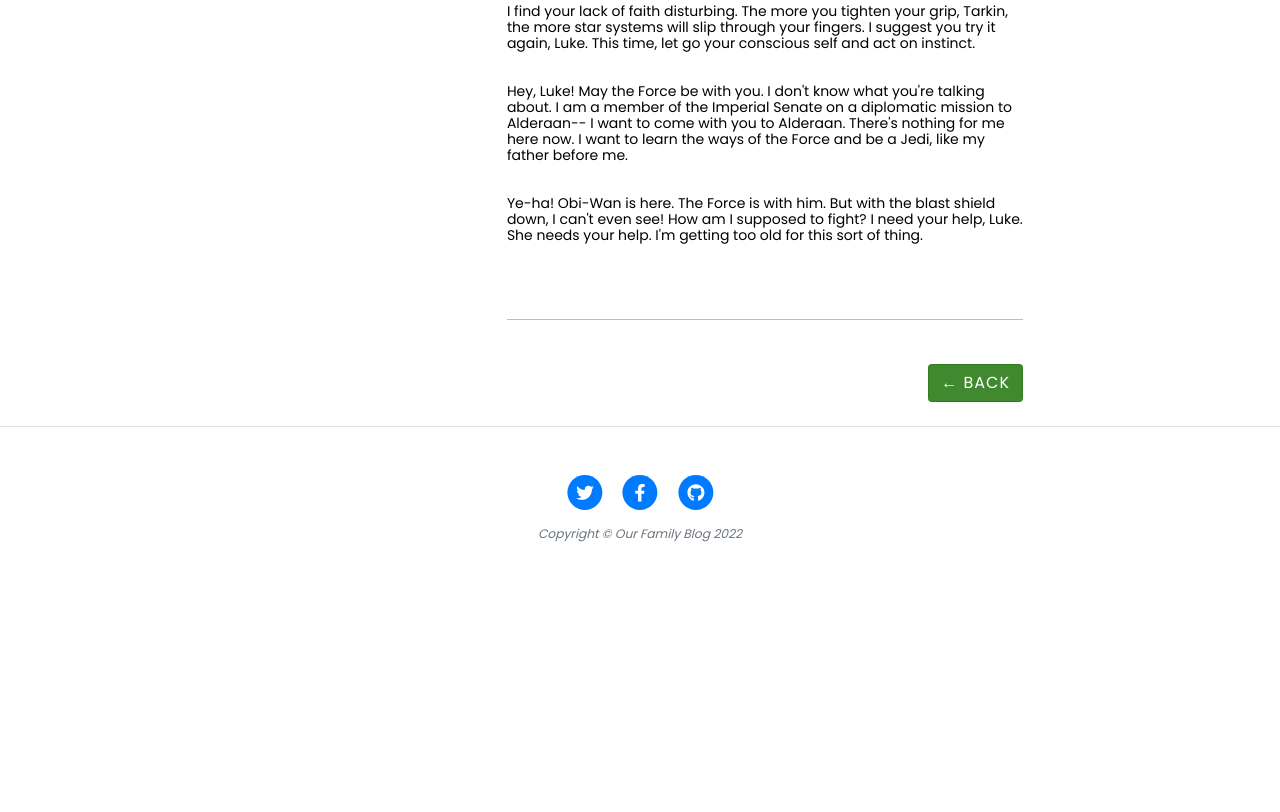
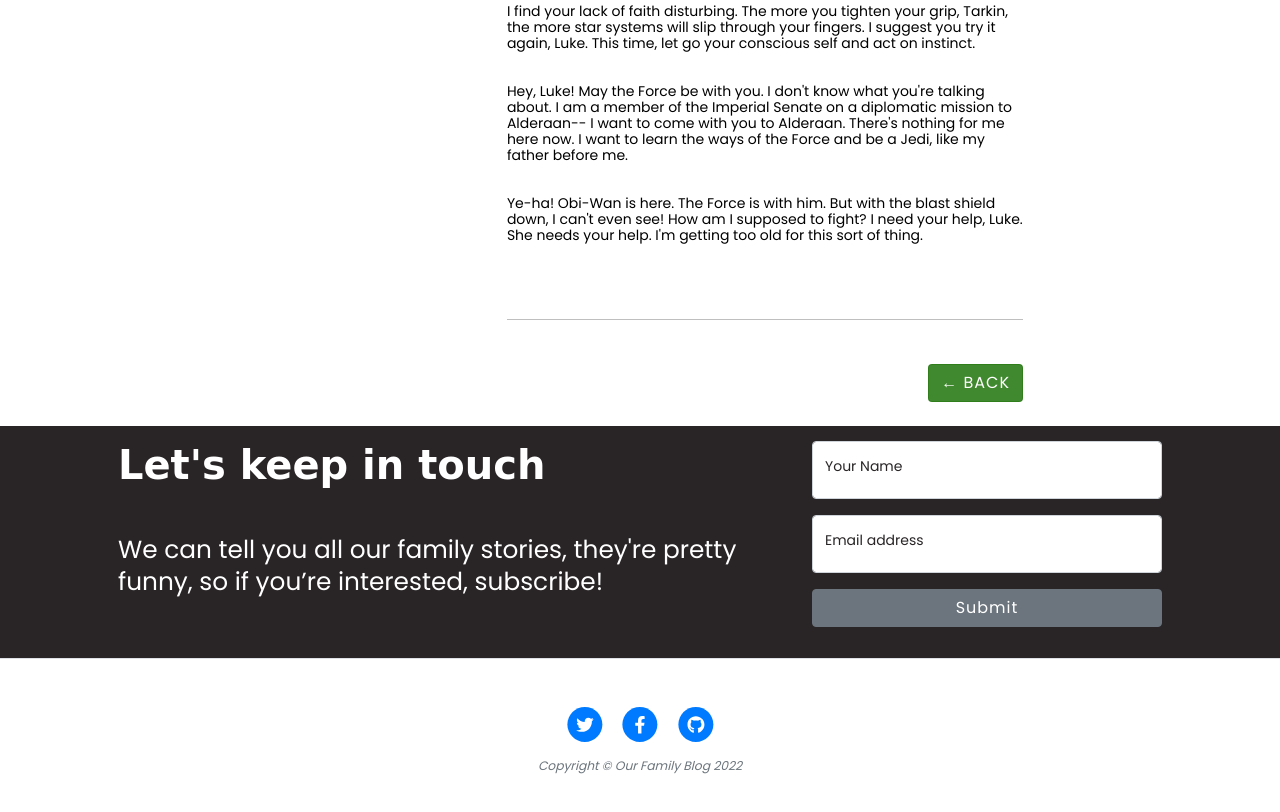
Before and after one commit to creatiko/udacity-project-1, a plain HTML site: page post.html in a window 1280 px wide. Shown: the part 2934-3746 px from the top of the page. Before the commit the page ends 3524 px from the top, so only its background shows below. Drawn offline with Linux system fonts and the light colour scheme; a web font is replaced by a local one.

```diff
--- a/post.html
+++ b/post.html
@@ -114,9 +114,32 @@
 			<hr class="my-4">
 			<!-- Pager-->
 			<div class="d-flex justify-content-end mb-4"> <a class="btn btn-primary text-uppercase" href="index.html">← Back </a> </div>
+			<!-- Divider-->
+			<hr class="my-4 hide-on-large show-on-mobile">
 		</div>
 	</div>
 </div>
+<section id="subscribe-section">
+	<div class="container">
+		<div class="subscribe-container">
+			<h1>Let's keep in touch</h1>
+			<p>We can tell you all our family stories, they're pretty funny, so if you’re interested, subscribe!</p>
+			<form method="post" action="#!">
+				<div class="form-floating mb-3">
+					<input type="Name" class="form-control" id="floatingName" placeholder="Your Name">
+					<label for="floatingName">Your Name</label>
+				</div>
+				<div class="form-floating mb-3">
+					<input type="email" class="form-control" id="floatingInput" placeholder="name@example.com">
+					<label for="floatingInput">Email address</label>
+				</div>
+				<div class="d-grid mb-3">
+					<button class="btn btn-secondary" type="button">Submit</button>
+				</div>
+			</form>
+		</div>
+	</div>
+</section>
 <!-- Footer-->
 <footer class="border-top">
 	<div class="container px-4 px-lg-5">
```
Also changed, not shown: index.html (+0 -1 lines).
